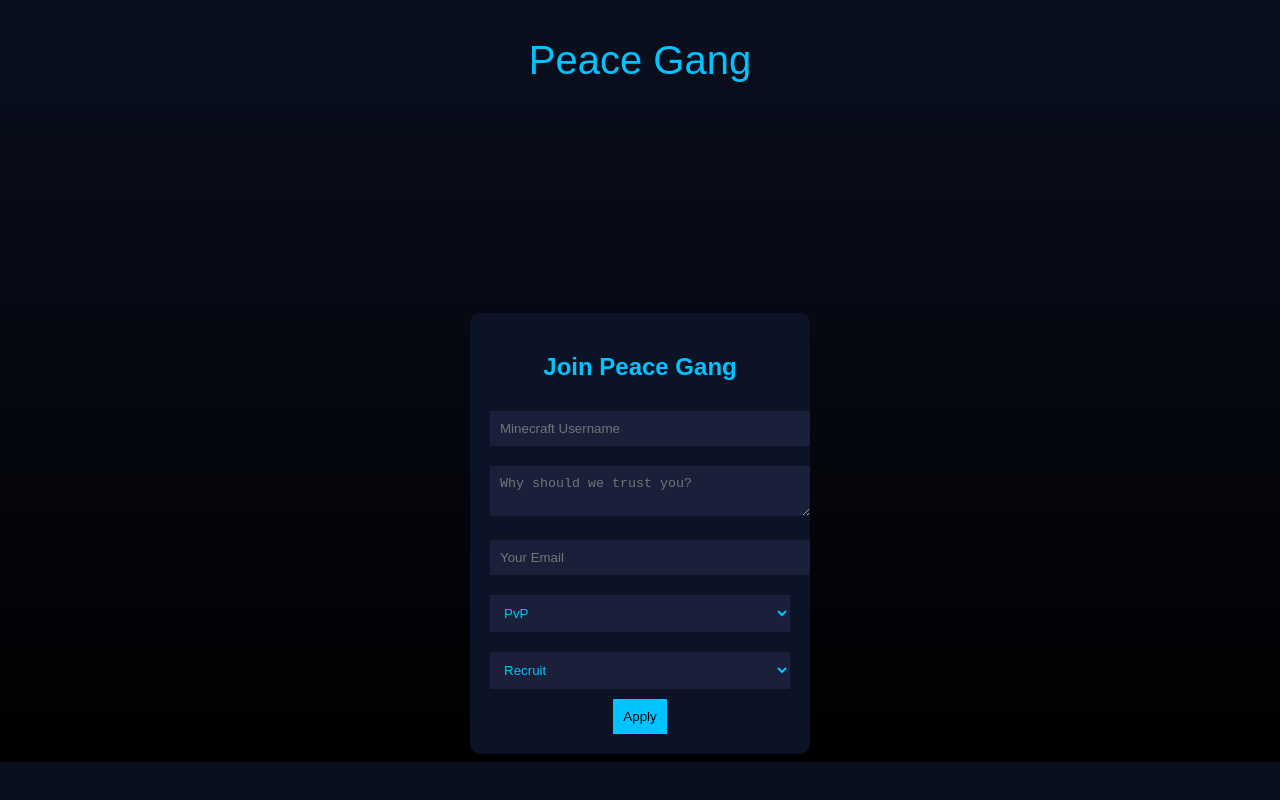
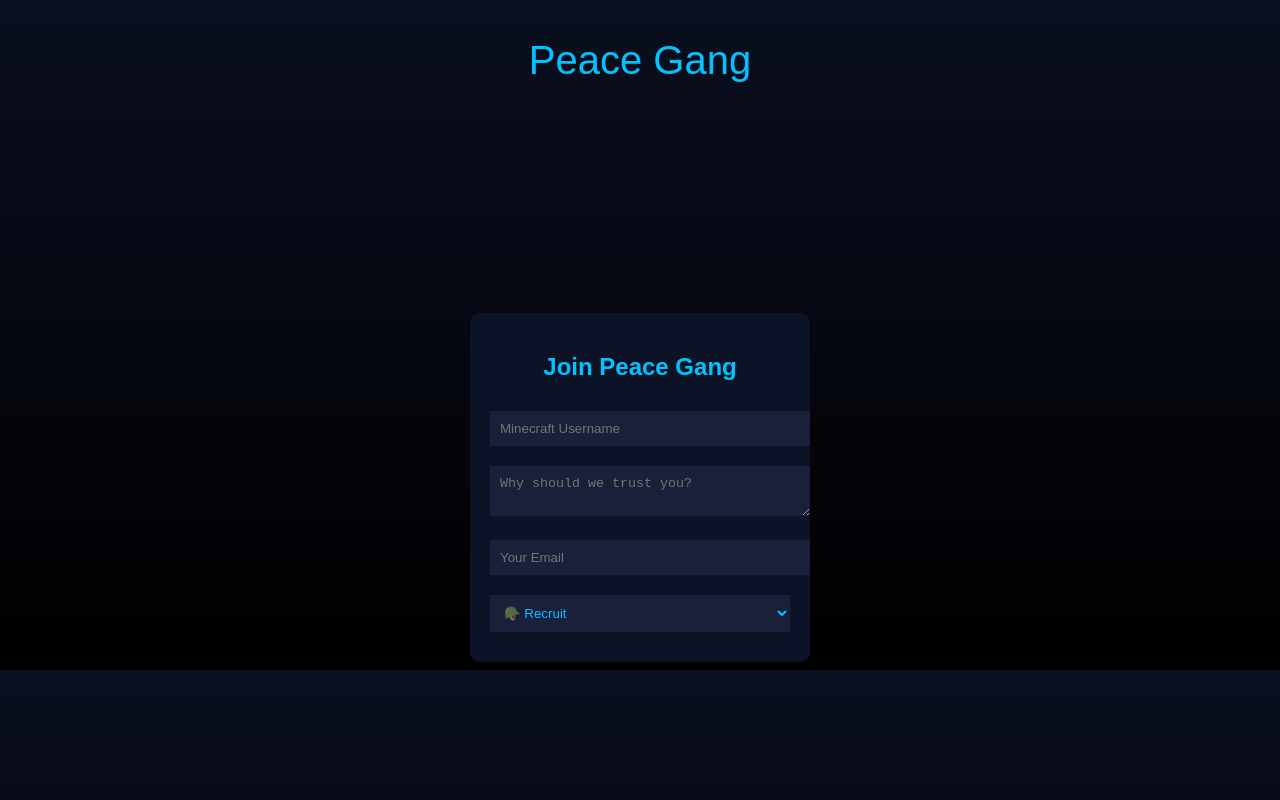
Before and after one commit to Z1ngoGD/PeaceGang, a website: page public/index.html in a window 1280 px wide. Drawn offline with Linux system fonts and the light colour scheme.

Commit message:
Add files via upload

```diff
--- a/public/index.html
+++ b/public/index.html
@@ -2,10 +2,7 @@
 <html>
 <head>
   <title>Peace Gang</title>
-
-  <!-- ✅ PUT IT HERE -->
   <link rel="stylesheet" href="style.css">
-
 </head>
 <body>
 
@@ -20,21 +17,25 @@
 <textarea name="reason" placeholder="Why should we trust you?" required></textarea>
 <input type="email" name="email" placeholder="Your Email" required>
 
-<select name="division">
-<option>PvP</option>
-<option>Builder</option>
-<option>Banker</option>
+<select name="rank">
+
+  <!-- ⚔️ PvP Army -->
+  <option value="Recruit">🪖 Recruit</option>
+  <option value="Associate">🔰 Associate</option>
+  <option value="Diamond">💎 Diamond</option>
+  <option value="Crystal">🔮 Crystal</option>
+  <option value="Mastermind">👑 Mastermind</option>
+
+  <!-- 🏗️ Builders -->
+  <option value="Apprentice Builder">🧱 Apprentice Builder</option>
+  <option value="Builder">🏗️ Builder</option>
+  <option value="Architect">📐 Architect</option>
+  <option value="Chief Architect">👷‍♂️ Chief Architect</option>
+
+  <!-- 💰 Bankers -->
+  <option value="Trainee Banker">💵 Trainee Banker</option>
+  <option value="Banker">💰 Banker</option>
+  <option value="Treasurer">🏦 Treasurer</option>
+  <option value="Financial Master">👑 Financial Master</option>
+
 </select>
-
-<select name="rank">
-<option>Recruit</option>
-<option>Associate</option>
-<option>Diamond</option>
-</select>
-
-<button>Apply</button>
-</form>
-</div>
-
-</body>
-</html>
```
